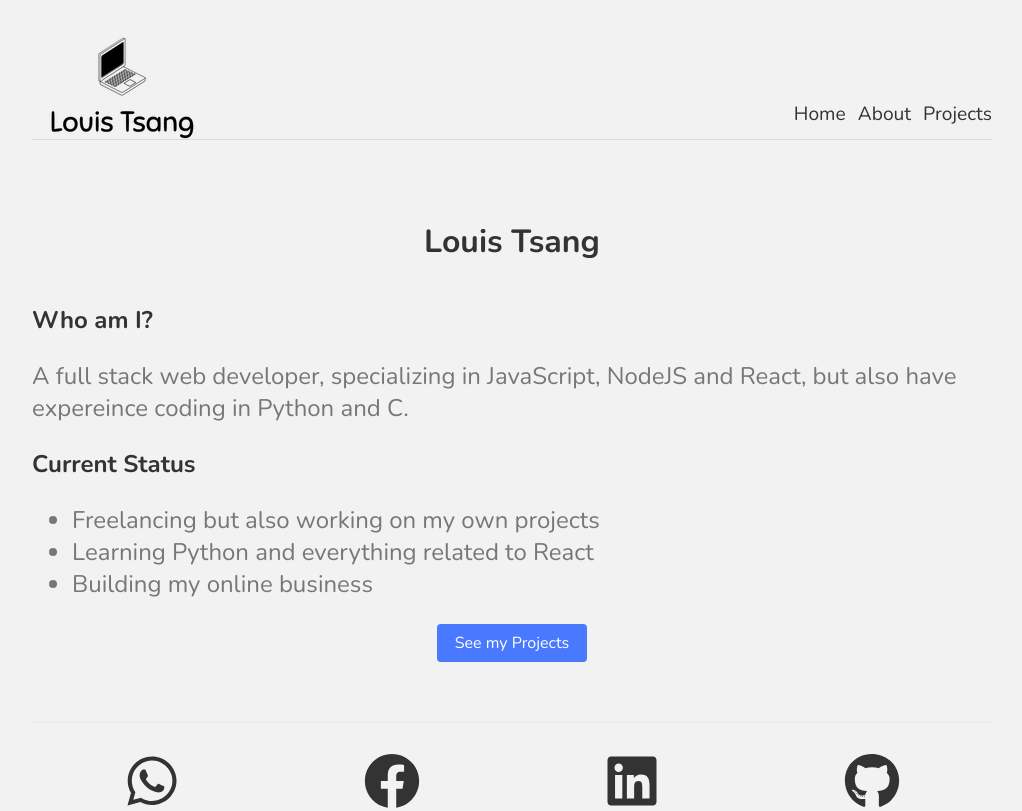
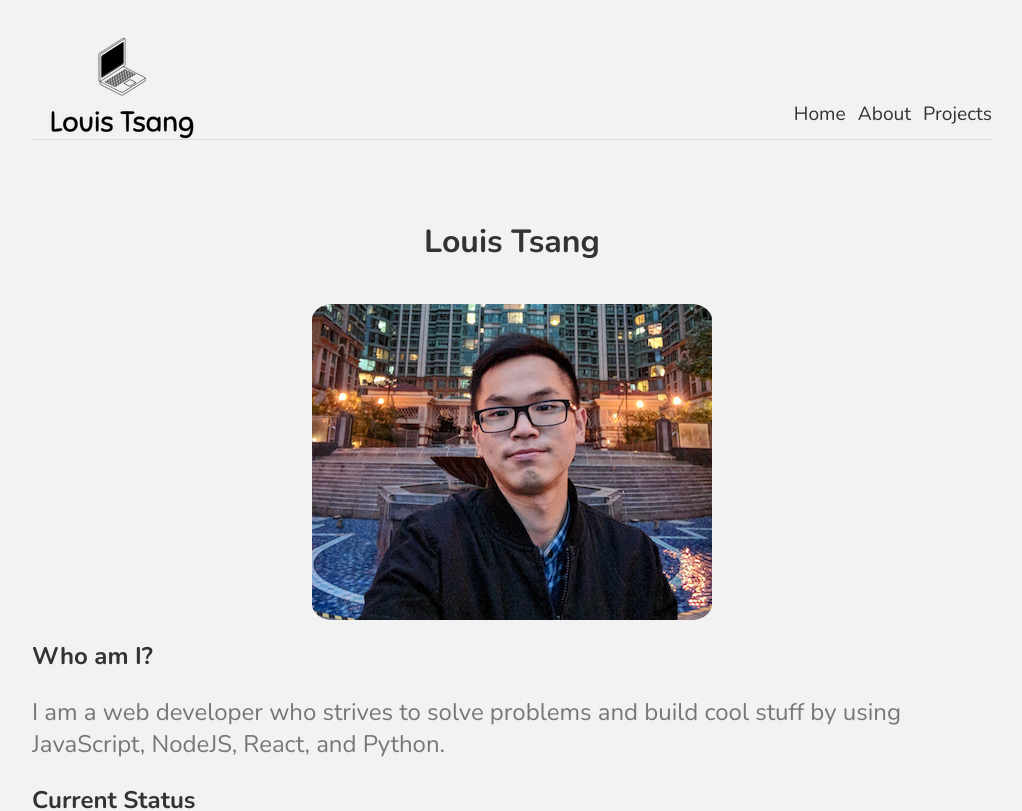
Before and after one commit to louiskwt/portfolio-page, a Next.js app: page / in a window 1280 px wide. Shown: the top 811 px of the page, without its empty margins (128-1150 px from the left). Built offline with nearby package versions, Linux system fonts and the light colour scheme.

Commit message:
updated project page style with grid and updated page content and added profile pic

```diff
--- a/pages/index.js
+++ b/pages/index.js
@@ -1,6 +1,7 @@
 import Head from 'next/head';
 import styles from '../styles/Home.module.css';
 import Link from 'next/link';
+import Image from 'next/image';
 
 export default function Home() {
 	return (
@@ -25,20 +26,29 @@ export default function Home() {
 				<meta property='og:site_name' content='Louis Tsang' />
 				<link rel='icon' href='/favicon.png' />
 				<link rel='canocial' href='https://louistsang.me' />
-				<title>Louis Tsang | Home</title>
+				<title>Louis Tsang | Software Engineer</title>
 			</Head>
 			<div>
 				<h1 className={styles.title}>Louis Tsang</h1>
+				<div className={styles.profile}>
+					<Image
+						src='/profile.jpg'
+						alt='Picture of the author'
+						width={400}
+						height={316}
+						className={styles.profileImg}
+					/>
+				</div>
+
 				<h2>Who am I?</h2>
 				<p className={styles.text}>
-					A full stack web developer, specializing in JavaScript,
-					NodeJS and React, but also have expereince coding in Python
-					and C.
+					I am a web developer who strives to solve problems and build
+					cool stuff by using JavaScript, NodeJS, React, and Python.
 				</p>
 				<h2>Current Status</h2>
 				<ul className={styles.text}>
 					<li>Freelancing but also working on my own projects</li>
-					<li>Learning Python and everything related to React</li>
+					<li>Learning Python, NextJS, and React Native</li>
 					<li>Building my online business</li>
 				</ul>
 				<Link href='/projects'>
--- a/pages/projects/index.js
+++ b/pages/projects/index.js
@@ -5,7 +5,7 @@ import Link from 'next/link';
 
 export const getStaticProps = async () => {
 	const res = await fetch(
-		'https://api.jsonbin.io/b/60a4d4dff350373e7857423a/4',
+		'https://api.jsonbin.io/b/60a4d4dff350373e7857423a/5',
 		{
 			headers: {
 				'secret-key': process.env.API_KEY,
@@ -47,6 +47,7 @@ const Projects = ({ projects }) => {
 			</Head>
 			<div>
 				<h1>Project List</h1>
+				<div className={styles.projectGrid}>
 					{projects.map((project) => (
 						<div className={styles.single} key={project.id}>
 							<h3>{project.title}</h3>
@@ -62,6 +63,7 @@ const Projects = ({ projects }) => {
 						</div>
 					))}
 				</div>
+			</div>
 		</>
 	);
 };
--- a/styles/Home.module.css
+++ b/styles/Home.module.css
@@ -4,6 +4,16 @@
 	padding-bottom: 20px;
 	text-align: center;
 }
+
+.profile {
+	display: flex;
+	justify-content: center;
+}
+
+.profileImg {
+	border-radius: 5%;
+}
+
 .text {
 	color: #777;
 	font-size: 1.5rem;
```
Also changed, not shown: styles/Project.module.css (+7 -0 lines), pages/profile.jpg (added), public/profile.jpg (added). Lines whose indentation alone changed are shown as unchanged.
